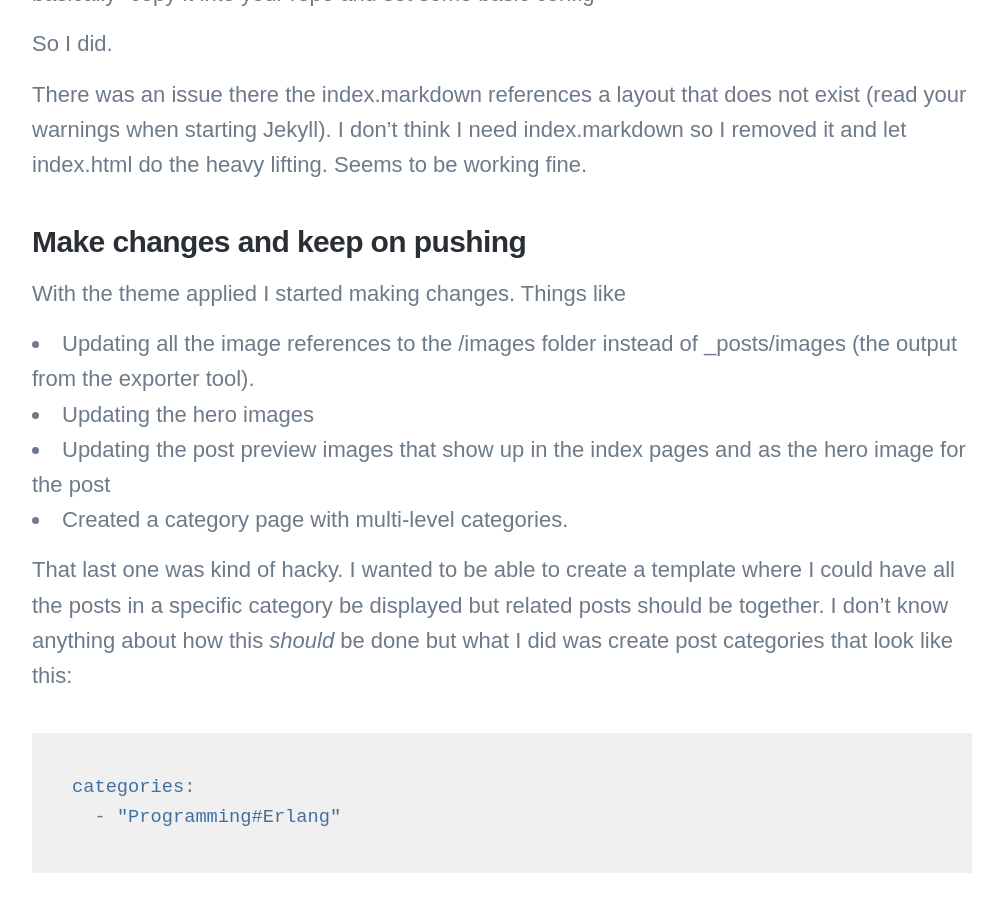
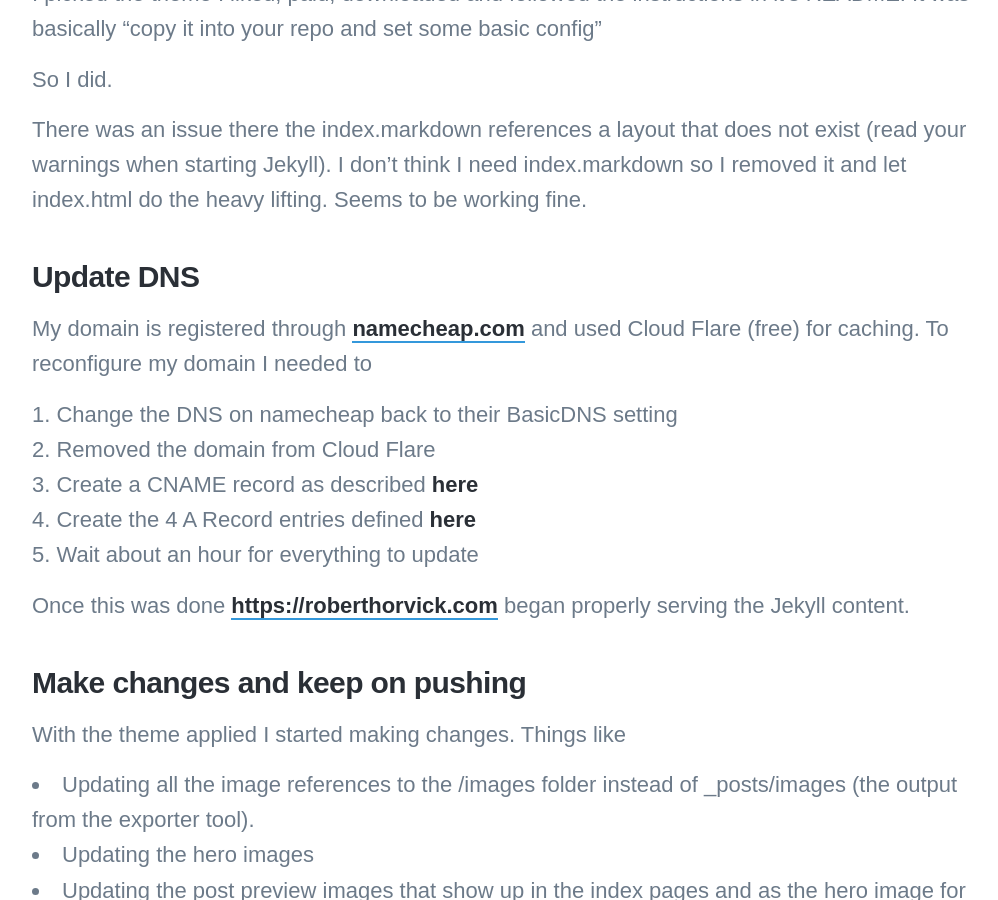
Before and after one commit to bubbafat/bubbafat.github.io, a Jekyll site: the page built from _projects/2022-03-08-under-construction.md, in a window 1280 px wide and 900 px high, scrolled down 4904 px. Shown: the whole window, without its empty margins (138-1136 px from the left). Built offline with Jekyll 4.4.1, drawn with Linux system fonts in a browser that asks for light colours; nearby versions of some CDN libraries; some web fonts are replaced.

Commit message:
Added DNS update information for the migration post

```diff
--- a/_projects/2022-03-08-under-construction.md
+++ b/_projects/2022-03-08-under-construction.md
@@ -23,6 +23,7 @@ My process was:
 - Install Jekyll
 - Convert WordPress XML to Jekyll-compatible markdown
 - Pick a Jekyll theme
+- Update DNS
 - Make changes and keep on pushing
 
 <h3>Export WordPress to XML</h3>
@@ -128,6 +129,18 @@ So I did.
 
 There was an issue there the index.markdown references a layout that does not exist (read your warnings when starting Jekyll). I don't think I need index.markdown so I removed it and let index.html do the heavy lifting. Seems to be working fine.
 
+<h3>Update DNS</h3>
+
+My domain is registered through [namecheap.com](https://namecheap.com) and used Cloud Flare (free) for caching.  To reconfigure my domain I needed to
+
+1. Change the DNS on namecheap back to their BasicDNS setting
+2. Removed the domain from Cloud Flare
+3. Create a CNAME record as described [here](https://docs.github.com/en/pages/configuring-a-custom-domain-for-your-github-pages-site/managing-a-custom-domain-for-your-github-pages-site)
+4. Create the 4 A Record entries defined [here](https://docs.github.com/en/pages/configuring-a-custom-domain-for-your-github-pages-site/managing-a-custom-domain-for-your-github-pages-site)
+5. Wait about an hour for everything to update
+
+Once this was done [https://roberthorvick.com](https://roberthorvick.com) began properly serving the Jekyll content.
+
 <h3>Make changes and keep on pushing</h3>
 
 With the theme applied I started making changes. Things like
```
Also changed, not shown: 1 other file.
